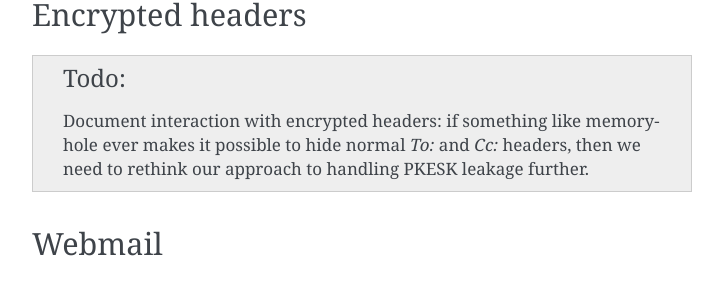
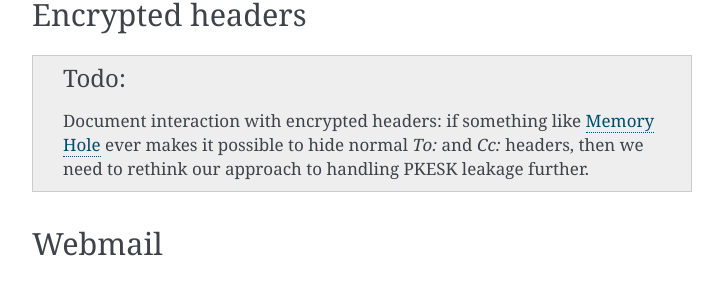
Before and after one commit to autocrypt/autocrypt, a Sphinx documentation site: the page built from doc/next-steps.rst, in a window 1280 px wide and 900 px high, scrolled down 2288 px. Shown: the part 151-434 px from the top of the window, without its empty margins (388-1111 px from the left). Built offline with Sphinx 7.4.7, drawn with Linux system fonts in a browser that asks for light colours.

Commit message:
link to memoryhole

```diff
--- a/doc/next-steps.rst
+++ b/doc/next-steps.rst
@@ -112,9 +112,9 @@ Encrypted headers
 .. todo::
 
    Document interaction with encrypted headers: if something like
-   memoryhole ever makes it possible to hide normal `To:` and `Cc:`
-   headers, then we need to rethink our approach to handling PKESK
-   leakage further.
+   `Memory Hole <http://modernpgp.org/memoryhole/>`_ ever makes it
+   possible to hide normal `To:` and `Cc:` headers, then we need to
+   rethink our approach to handling PKESK leakage further.
 
 
 Webmail
```
